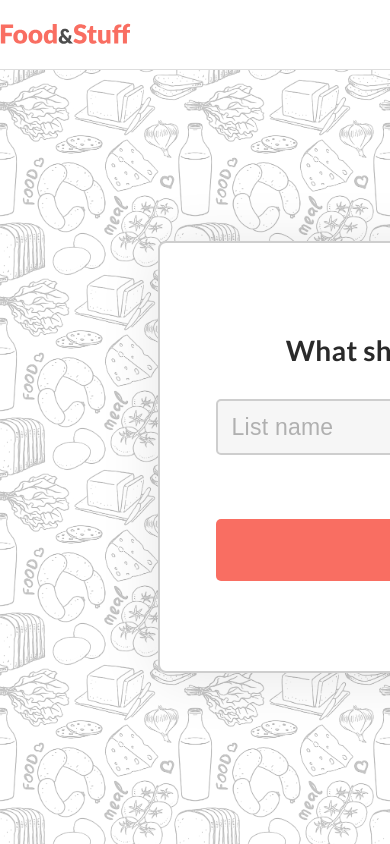
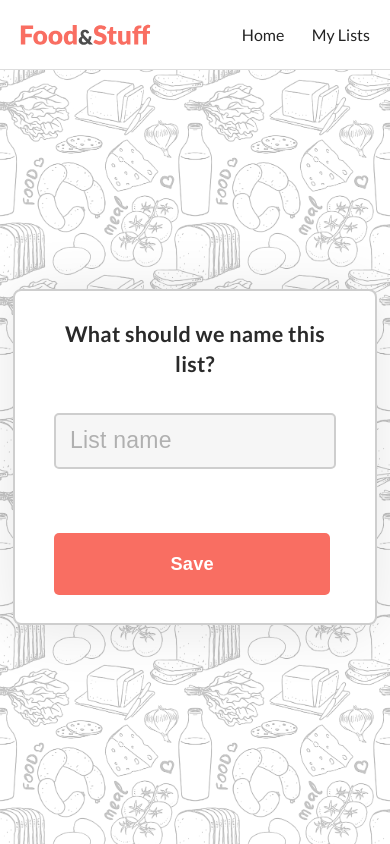
Before and after one commit to aobarbieri/LuminaTask, a Next.js app: page /lists/new in a window 390 px wide. Built offline with nearby package versions, Linux system fonts and the light colour scheme.

Commit message:
Home page styles

```diff
--- a/app/globals.css
+++ b/app/globals.css
@@ -88,6 +88,9 @@ a {
   color          : inherit;
   text-decoration: none;
   cursor         : pointer;
+  display        : flex;
+  align-items    : center;
+  justify-content: center;
 }
 
 button {
@@ -150,17 +153,17 @@ input::placeholder {
 
 .btn-primary,
 .link-btn-primary {
-  width         : 100%;
-  height        : 3.875rem;
-  padding       : 1rem 9.4375rem;
-  border        : 0;
-  border-radius : 0.3125rem;
-  background    : var(--brand-primary);
-  color         : #FFF;
-  font-size     : 1.4375rem;
-  font-weight   : 700;
-  line-height   : 1.875rem;
-  letter-spacing: 0.01438rem;
+  width            : 100%;
+  height           : 3.875rem;
+  /* padding       : 1rem 9.4375rem; */
+  border           : 0;
+  border-radius    : 0.3125rem;
+  background       : var(--brand-primary);
+  color            : #FFF;
+  font-size        : 1.4375rem;
+  font-weight      : 700;
+  line-height      : 1.875rem;
+  letter-spacing   : 0.01438rem;
 }
 
 .link-btn-primary {
@@ -231,6 +234,37 @@ input::placeholder {
   background-color: var(--bg-color-light);
 }
 
-.hidden {
-  display: none;
+@media screen and (max-width: 990px) {
+
+  .outer-container,
+  .inner-container {
+    width: 100%;
+  }
+
+  .inner-container {
+    margin : 0 1.3rem;
+    padding: 4.76756rem 2.4465rem;
+  }
 }
+
+@media screen and (max-width: 650px) {
+
+  .btn-primary,
+  .link-btn-primary {
+    font-size: 1.1375rem;
+  }
+
+  .inner-container h1 {
+    font-size: 1.35rem;
+
+  }
+
+}
+
+
+@media screen and (max-width: 430px) {
+  .inner-container {
+    margin : 0 .8rem;
+    padding: 1.76756rem 2.4465rem;
+  }
+}
--- a/components/header.module.css
+++ b/components/header.module.css
@@ -26,3 +26,20 @@
     text-decoration      : solid underline var(--brand-primary) 3px;
     text-underline-offset: 5px;
 }
+
+@media screen and (max-width: 430px) {
+    .header nav ul {
+        gap: 1.72rem;
+    }
+}
+
+@media screen and (max-width: 990px) {
+    .header {
+        width: 100%
+    }
+
+    .header nav {
+        padding: 0 1.25rem;
+        width  : 100%;
+    }
+}
```
